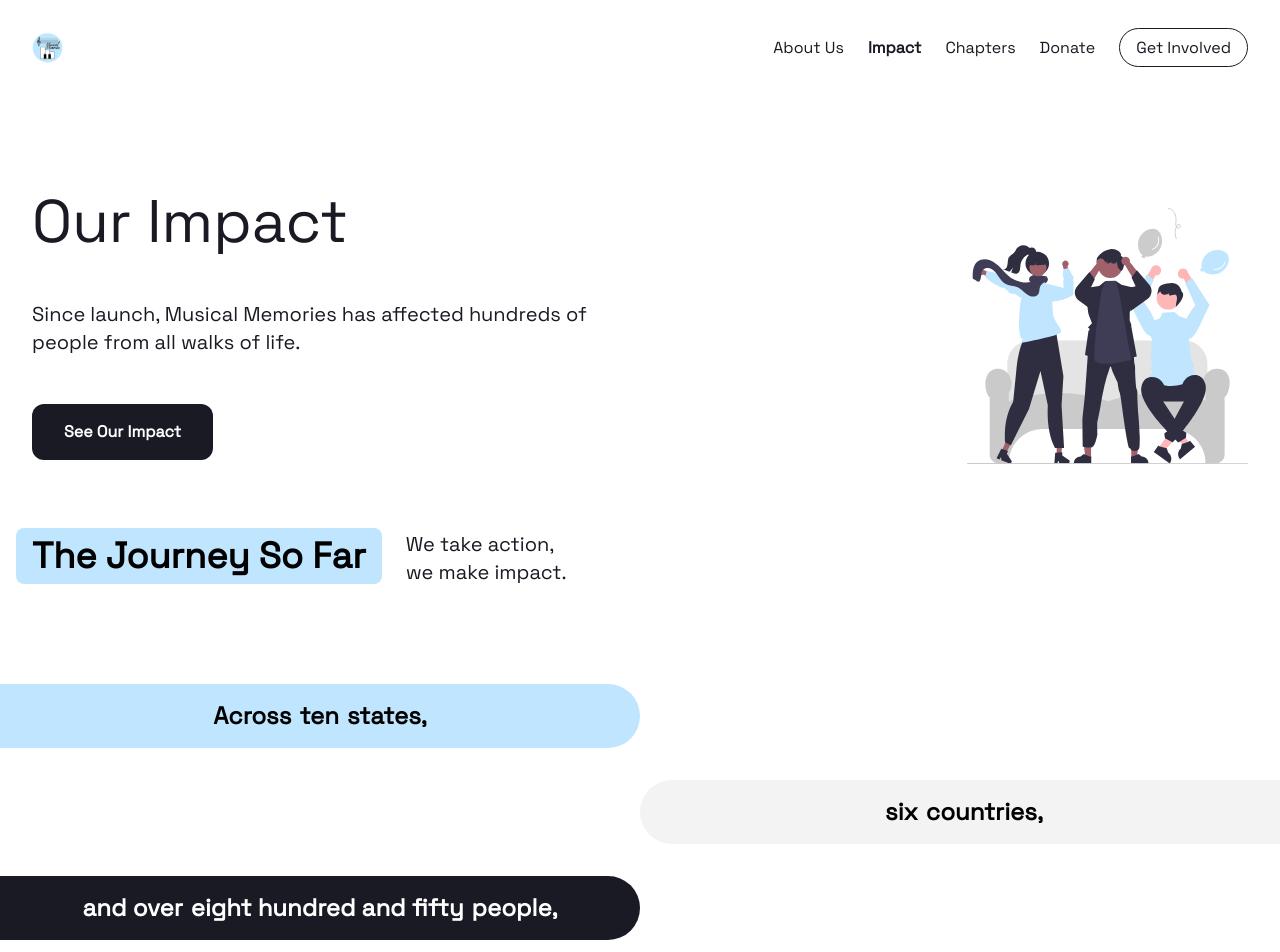
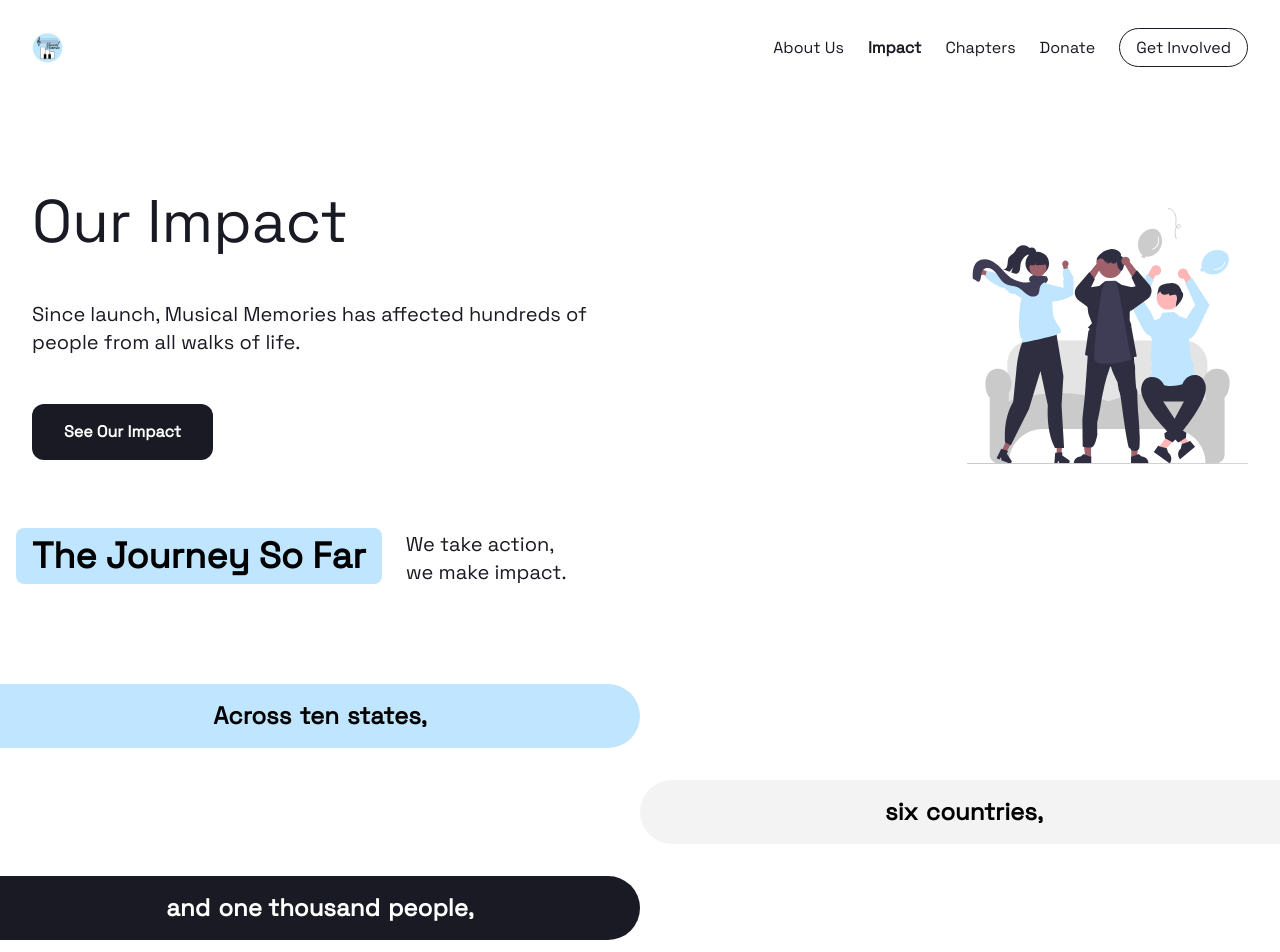
Before and after one commit to prsuyal/musical-memories, a React (Create React App) app: page /impact in a window 1280 px wide. Shown: the top 952 px of the page. Built offline with nearby package versions, Linux system fonts and the light colour scheme.

Commit message:
Update Impact.js

```diff
--- a/src/pages/Impact.js
+++ b/src/pages/Impact.js
@@ -65,7 +65,7 @@ const Impact = () => {
             <span className="font-bold mx-2">six</span> countries,
           </div>
           <div className="bg-mm-dark text-white text-2xl font-semibold p-4 rounded-r-full md:w-1/2 flex items-center justify-center">
-            and over <span className="font-bold mx-2">eight hundred and fifty</span> people,
+            and <span className="font-bold mx-2">one thousand</span> people,
           </div>
         </div>
       </div>
```
